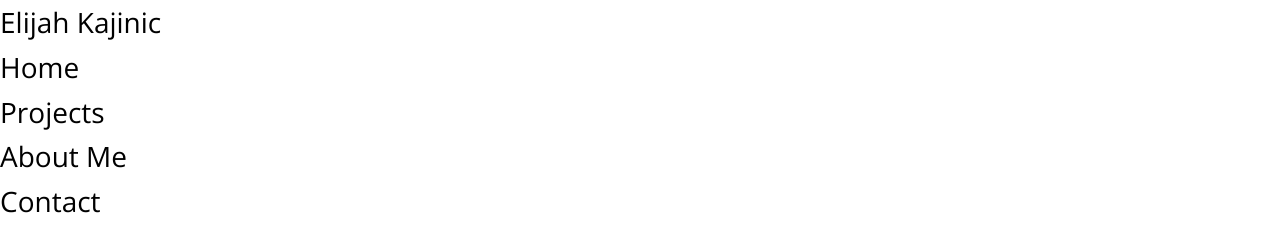
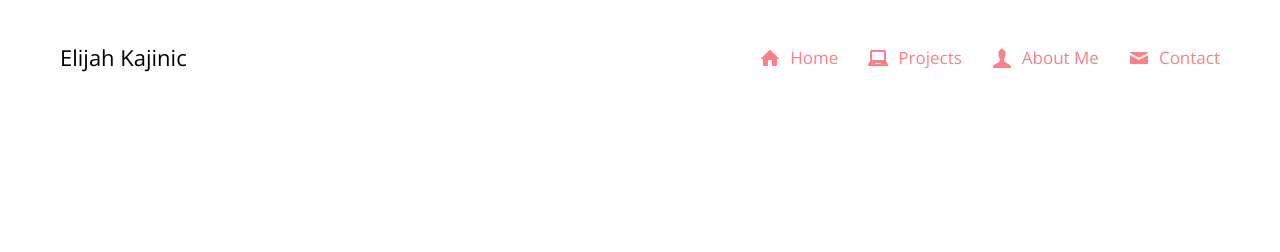
Before and after one commit to ELK75/Portfolio-Site, a website: page index.html in a window 1280 px wide. Drawn offline with nearby package versions, Linux system fonts and the light colour scheme.

Commit message:
finish desktop nav bar

```diff
--- a/index.html
+++ b/index.html
@@ -9,12 +9,34 @@
 </head>
 <body>
     <nav class="nav">
+        <ul class="nav__name">
+            <li>Elijah Kajinic</li>
+        </ul>
         <ul class="nav__items">
-            <li class="nav__item">Elijah Kajinic</li>
-            <li class="nav__item">Home</li>
-            <li class="nav__item">Projects</li>
-            <li class="nav__item">About Me</li>
-            <li class="nav__item">Contact</li>
+            <li>
+                <svg class="nav__icon">
+                    <use xlink:href="img/sprite.svg#icon-home"></use>
+                </svg>
+                <span>Home</span>
+            </li>
+            <li>
+                <svg class="nav__icon">
+                    <use xlink:href="img/sprite.svg#icon-laptop"></use>
+                </svg>
+                <span>Projects</span>
+            </li>
+            <li>
+                <svg class="nav__icon">
+                    <use xlink:href="img/sprite.svg#icon-user"></use>
+                </svg>
+                <span>About Me</span>
+            </li>
+            <li>
+                <svg class="nav__icon">
+                    <use xlink:href="img/sprite.svg#icon-mail"></use>
+                </svg>
+                <span>Contact</span>
+            </li>
         </ul>
     </nav>
 
--- a/sass/base/_base.scss
+++ b/sass/base/_base.scss
@@ -25,6 +25,6 @@ html {
 
 body {
     font-family: 'Open Sans', sans-serif;
-    font-weight: 400;
+    font-weight: 300;
     line-height: 1.6;
 }
--- a/sass/components/_nav.scss
+++ b/sass/components/_nav.scss
@@ -1,7 +1,36 @@
 .nav {
-    font-size: 2.8rem;
+    font-size: 1.7rem;
+    padding: 4rem 6rem;
+    display: flex;
+    flex-direction: row;
+
+    & ul {
+        list-style: none;
+    }
+
+    &__name {
+        flex-grow: 1;
+        font-size: 2.2rem;
+    }
 
     &__items {
-        list-style: none;
+        display: flex;
+        color: #FE7F85;
+
+        & li {
+            display: flex;
+            align-items: center;
+        }
+
+        li:not(:last-child) {
+            margin-right: 3rem;
+        }
+    }
+
+    &__icon {
+        height: 2rem;
+        width: 2rem;
+        margin-right: 1rem;
+        fill: currentColor;
     }
 }
```
Also changed, not shown: css/main.css, img/SVG/home.svg (added), img/SVG/laptop.svg (added), img/SVG/mail.svg (added), img/SVG/user.svg (added), img/sprite.svg (added).
